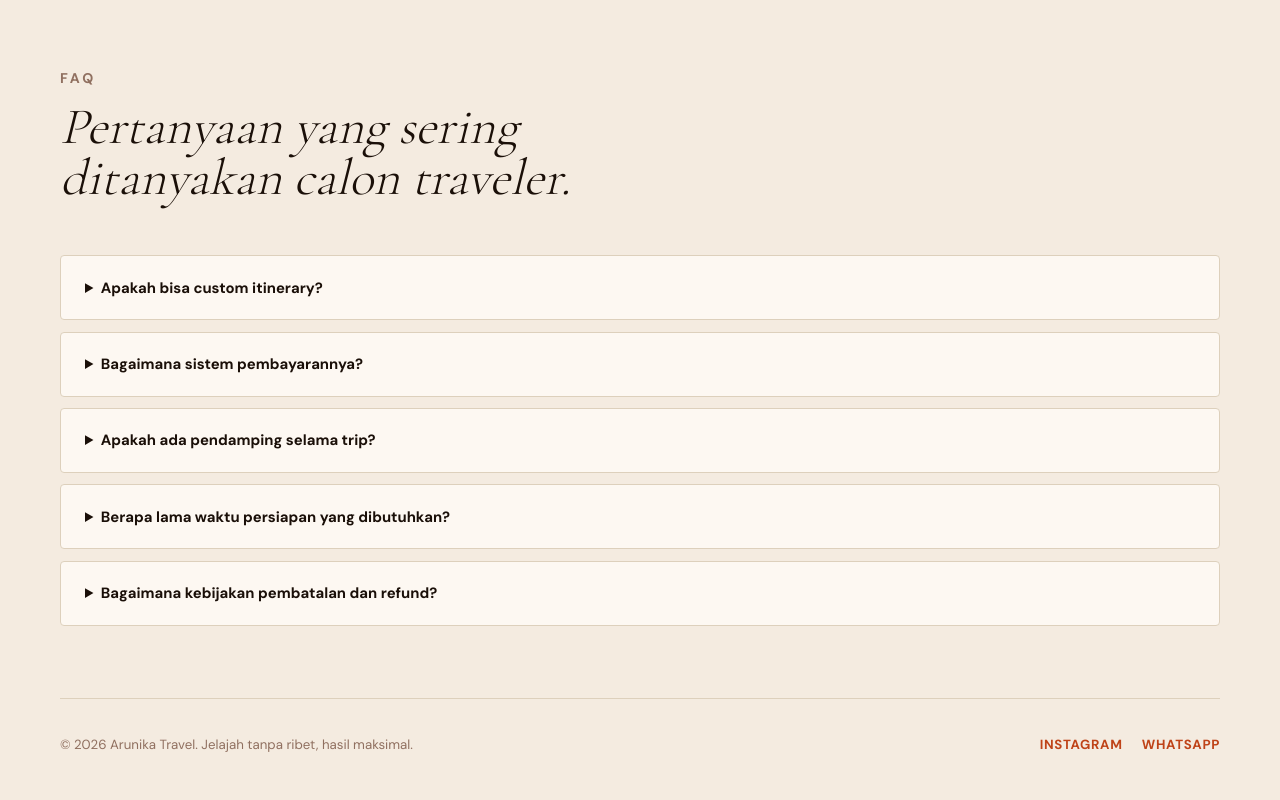
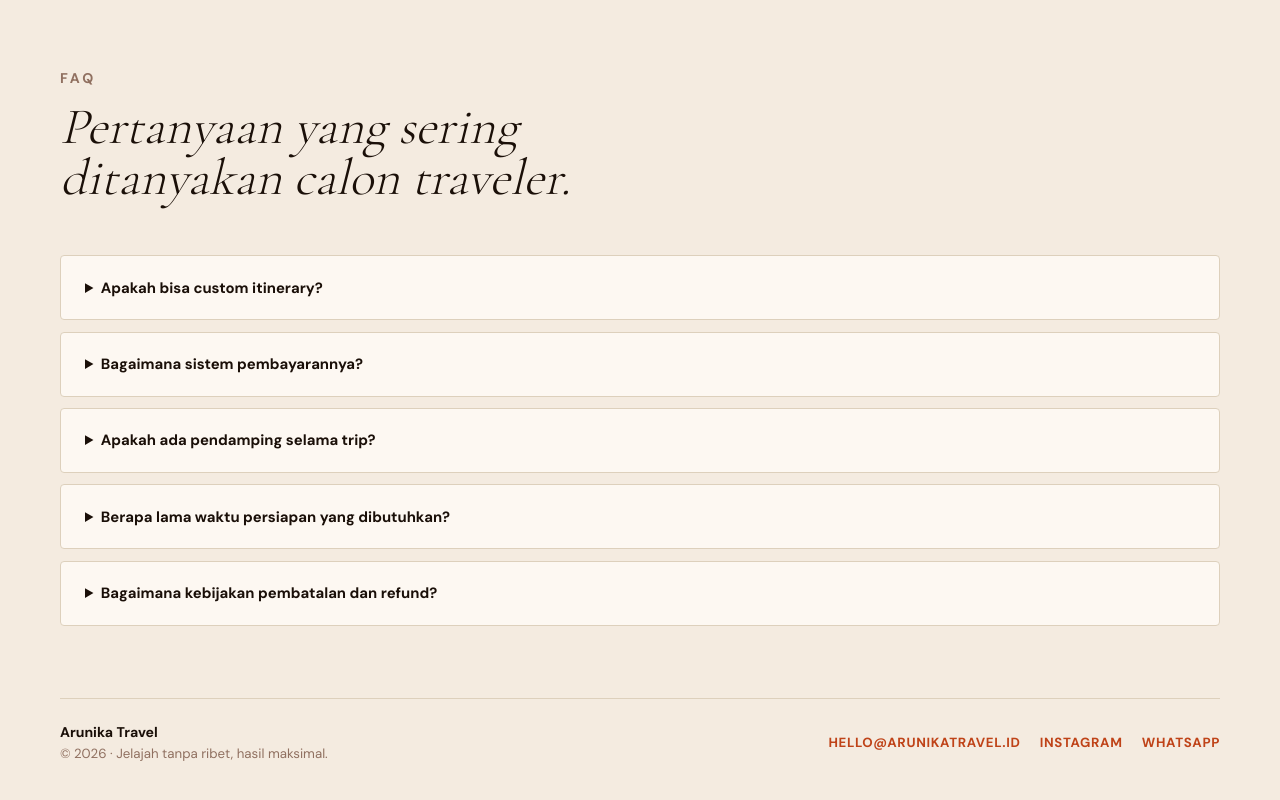
Before and after one commit to nugrahn0123/Preview-Travel-AN-Digital, a Next.js app: page / in a window 1280 px wide. Shown: the part 4401-5201 px from the top of the page. Built offline with nearby package versions, Linux system fonts and the light colour scheme.

Commit message:
feat: expand footer with brand name, email link, improved layout

```diff
--- a/components/Footer.tsx
+++ b/components/Footer.tsx
@@ -1,8 +1,12 @@
 export default function Footer() {
   return (
     <footer className="footer container">
-      <p>© 2026 Arunika Travel. Jelajah tanpa ribet, hasil maksimal.</p>
-      <div style={{ display: 'flex', gap: '1.2rem' }}>
+      <div>
+        <p style={{ margin: 0, fontWeight: 700, color: 'var(--ink)', fontSize: '0.88rem' }}>Arunika Travel</p>
+        <p style={{ margin: '0.25rem 0 0' }}>© 2026 · Jelajah tanpa ribet, hasil maksimal.</p>
+      </div>
+      <div style={{ display: 'flex', gap: '1.2rem', alignItems: 'center' }}>
+        <a href="mailto:hello@arunikatravel.id">hello@arunikatravel.id</a>
         <a href="#">Instagram</a>
         <a href="#">WhatsApp</a>
       </div>
```
